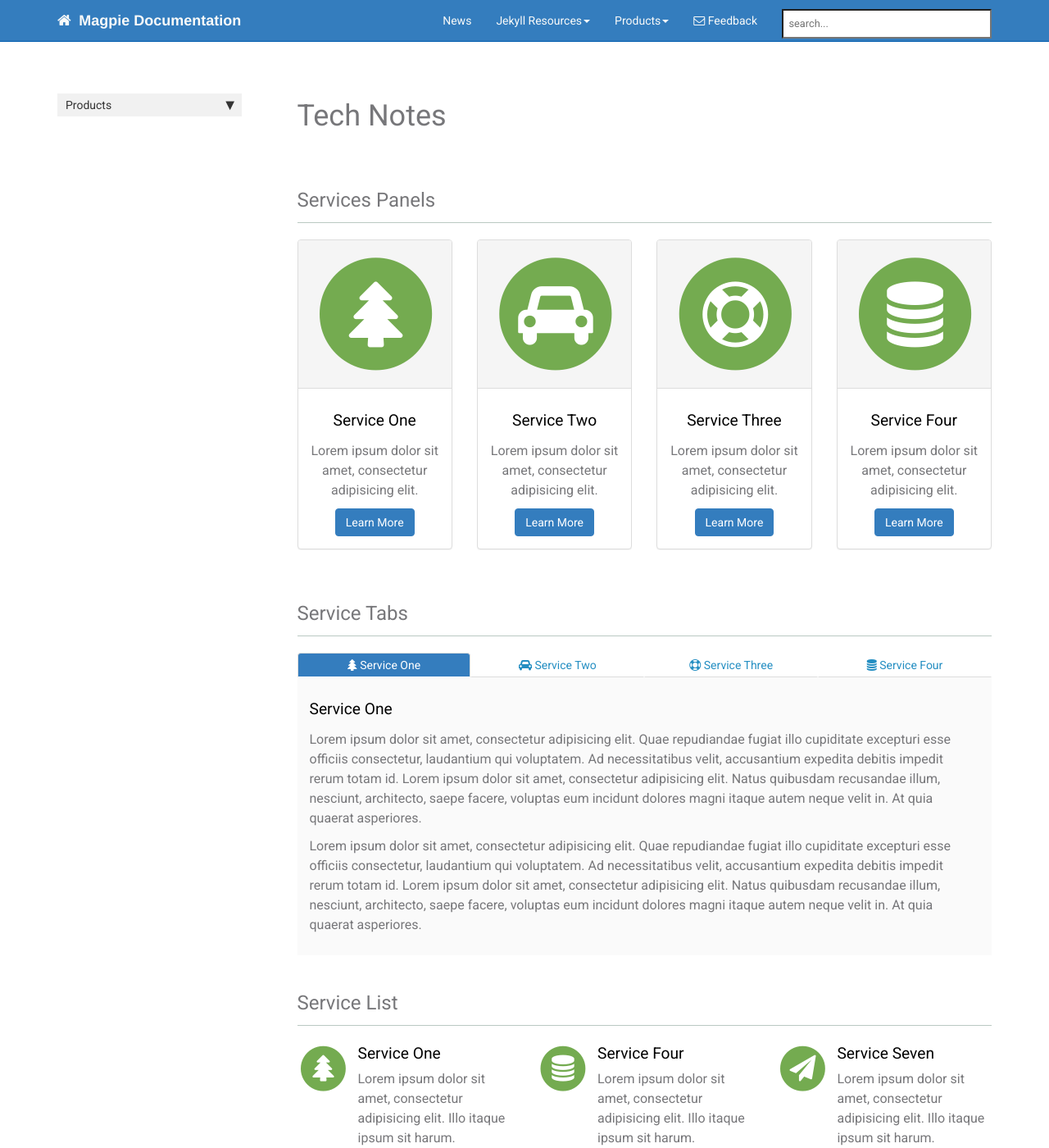
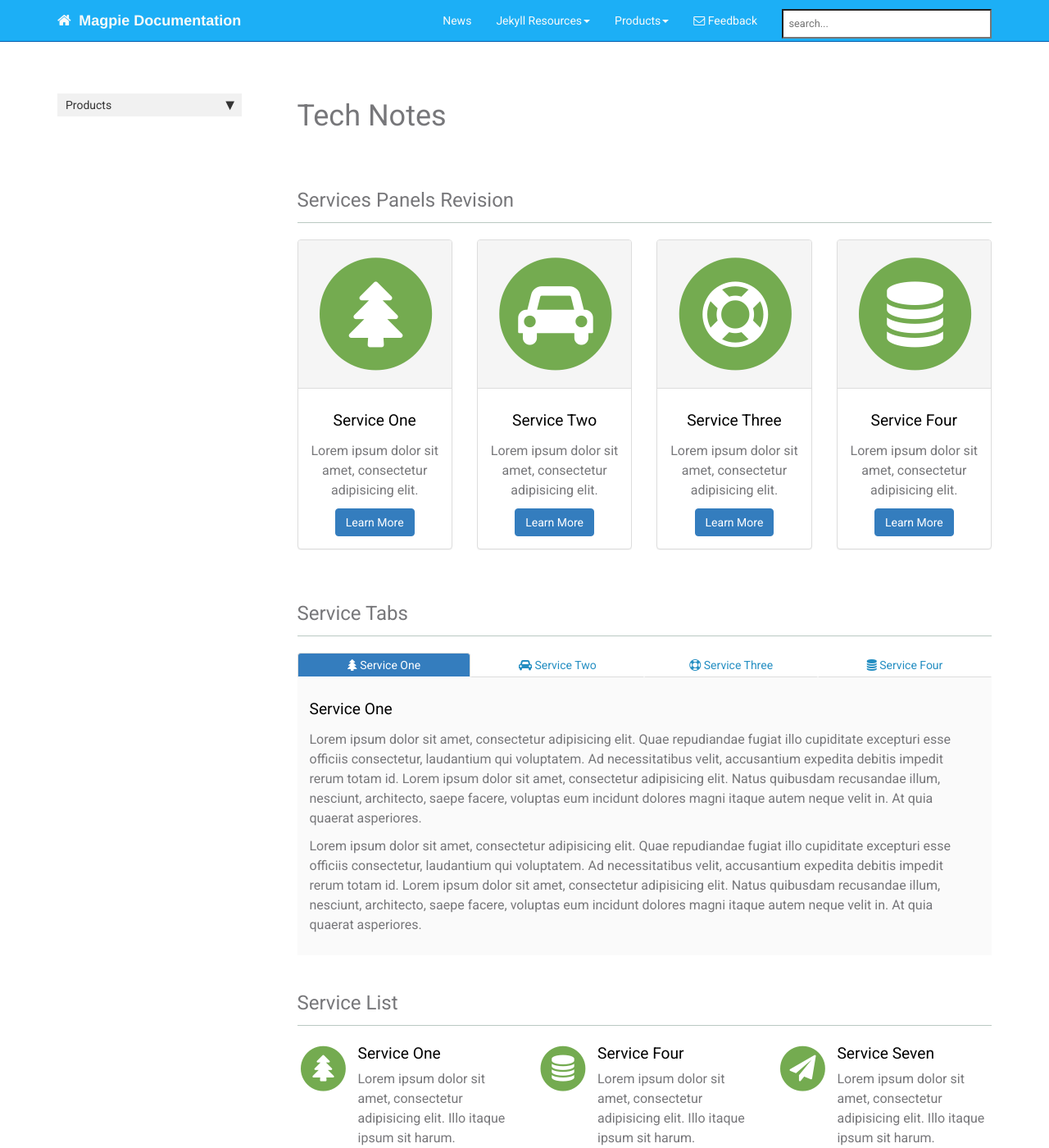
Before and after one commit to butcherpete/buctherpete.github.io, a Jekyll site: the page built from pages/notes/notes_landing_pages.html, in a window 1280 px wide and 1400 px high. Shown: the whole window at 82% size. Built offline with Jekyll 4.4.1, drawn with Linux system fonts in a browser that asks for light colours; nearby versions of some CDN libraries; comment, search, counter and statistics services are not loaded.

Commit message:
Color test

```diff
--- a/css/theme-blue.css
+++ b/css/theme-blue.css
@@ -43,7 +43,8 @@ a[data-toggle="tooltip"] {
 }
 
 .navbar-inverse {
-    background-color: #347DBE;
+    background-color: #1caff6;
+/*  background-color: #347DBE; */
     border-color: #015CAE;
 }
 
--- a/pages/notes/notes_landing_pages.html
+++ b/pages/notes/notes_landing_pages.html
@@ -8,7 +8,7 @@ folder: notes
 ---
 <div class="row">
         <div class="col-lg-12">
-            <h2 class="page-header">Services Panels</h2>
+            <h2 class="page-header">Services Panels Revision</h2>
         </div>
         <div class="col-md-3 col-sm-6">
             <div class="panel panel-default text-center">
```
Also changed, not shown: other parts of pages/notes/notes_landing_pages.html (+1 -1 lines).
